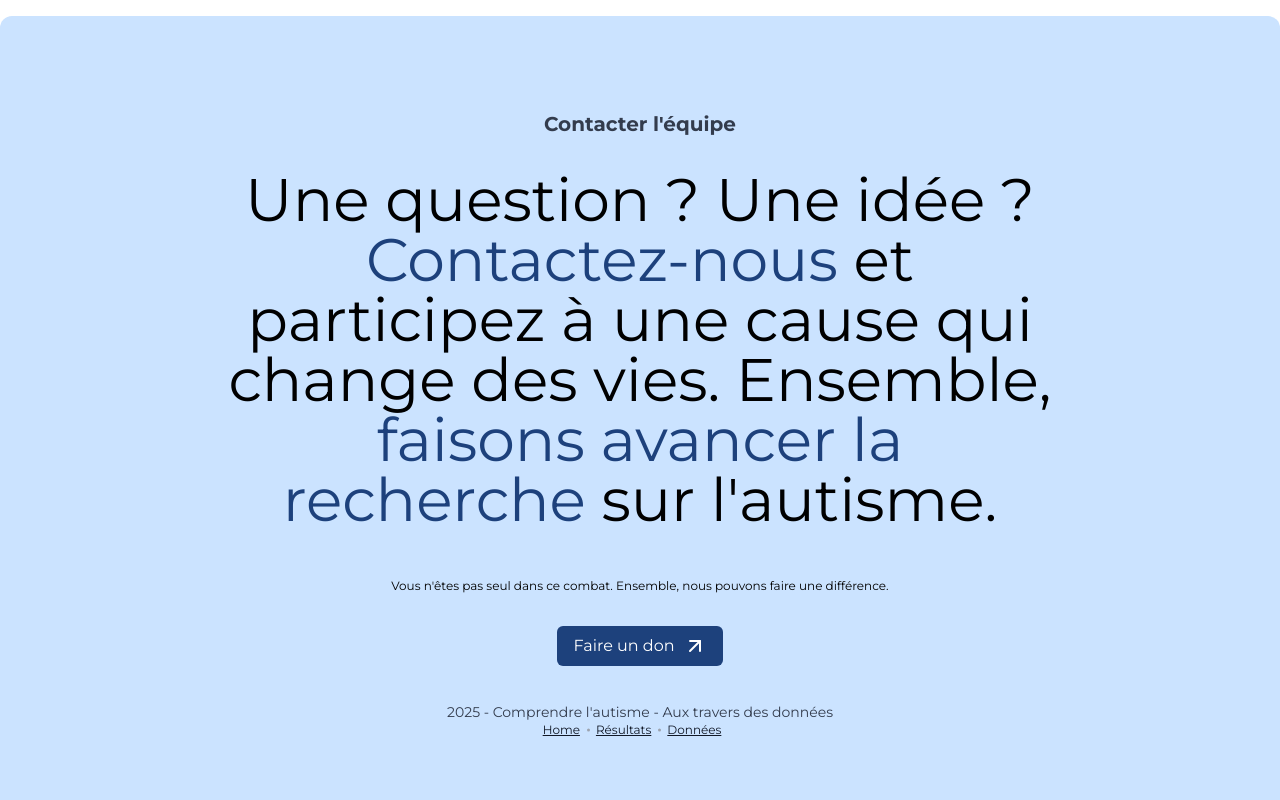
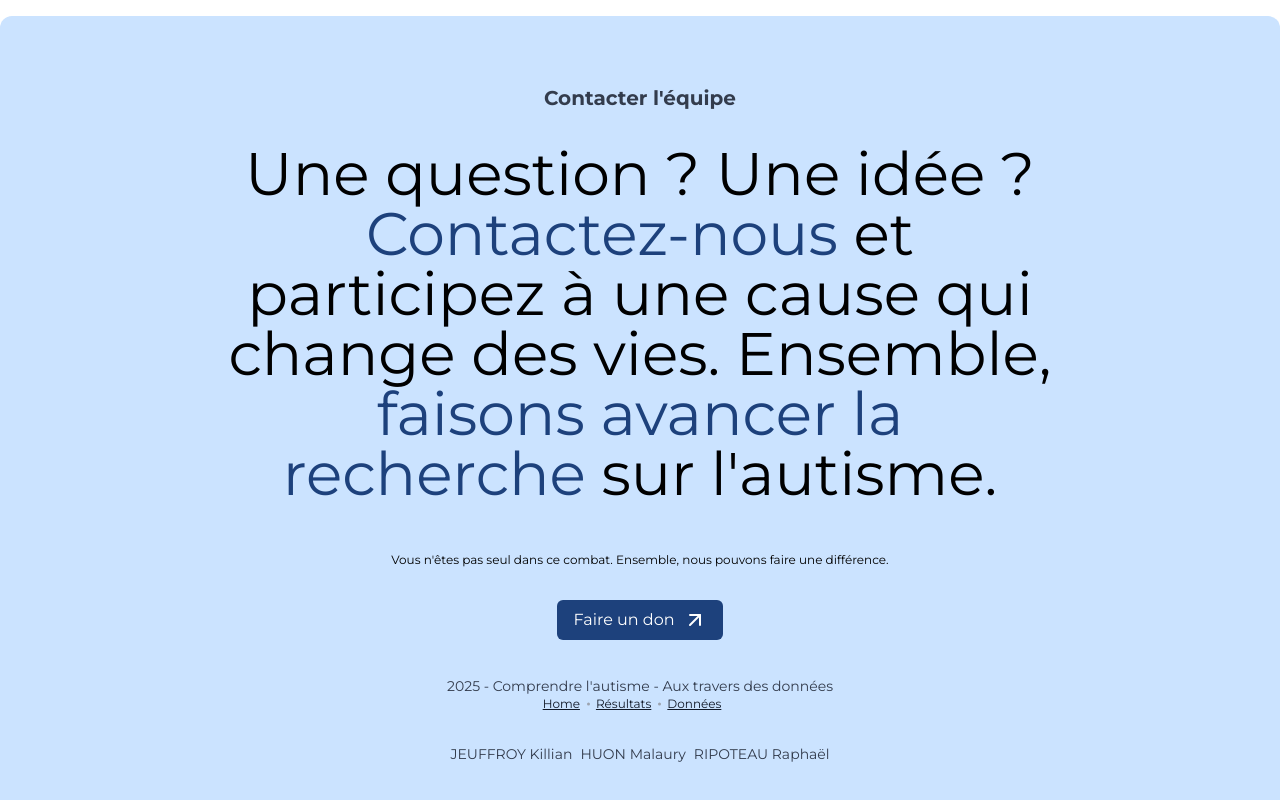
Before and after one commit to killianx45/sae303, a plain HTML site: page index.html in a window 1280 px wide. Shown: the part 3513-4313 px from the top of the page. Drawn offline with nearby package versions, Linux system fonts and the light colour scheme.

Commit message:
crédits

```diff
--- a/index.html
+++ b/index.html
@@ -443,6 +443,13 @@
             </li>
           </ul>
         </div>
+        <div
+          class="flex flex-col items-center justify-center w-full p-4 gap-2 lg:flex-row"
+        >
+          <p class="text-sm text-center">JEUFFROY Killian</p>
+          <p class="text-sm text-center">HUON Malaury</p>
+          <p class="text-sm text-center">RIPOTEAU Raphaël</p>
+        </div>
       </div>
     </footer>
     <script
```
Also changed, not shown: donnees.html (+7 -0 lines), resultats.html (+7 -0 lines).
